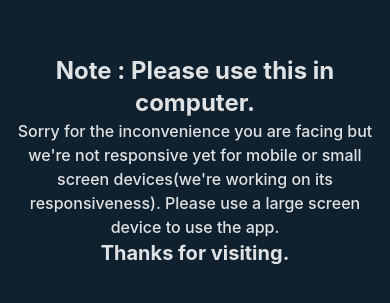
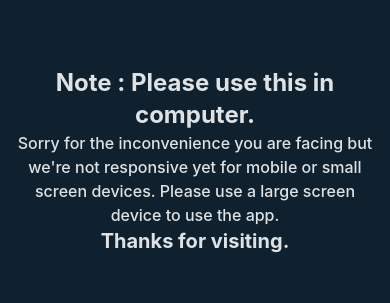
Before and after one commit to ubaish01/GoBankrupt, a React (Vite) app in the folder frontend/: page / in a window 390 px wide. Shown: the part 261-564 px from the top of the page. Built offline with nearby package versions, Linux system fonts and the light colour scheme; no server answers.

Commit message:
overflow fix

```diff
--- a/frontend/src/App.tsx
+++ b/frontend/src/App.tsx
@@ -18,7 +18,7 @@ import Mines from "./pages/Mines";
 function App() {
   return (
     <>
-      <div className="md:flex hidden">
+      <div className="md:grid hidden">
         <BrowserRouter>
           <Header />
           <RedirectionCheck />
@@ -45,8 +45,8 @@ function App() {
         <div>Note : Please use this in computer.</div>
         <div className="text-base font-medium">
           Sorry for the inconvenience you are facing but we're not responsive
-          yet for mobile or small screen devices(we're working on its
-          responsiveness). Please use a large screen device to use the app.
+          yet for mobile or small screen devices. Please use a large screen
+          device to use the app.
         </div>
         <div className="text-xl">Thanks for visiting.</div>
       </div>
```
